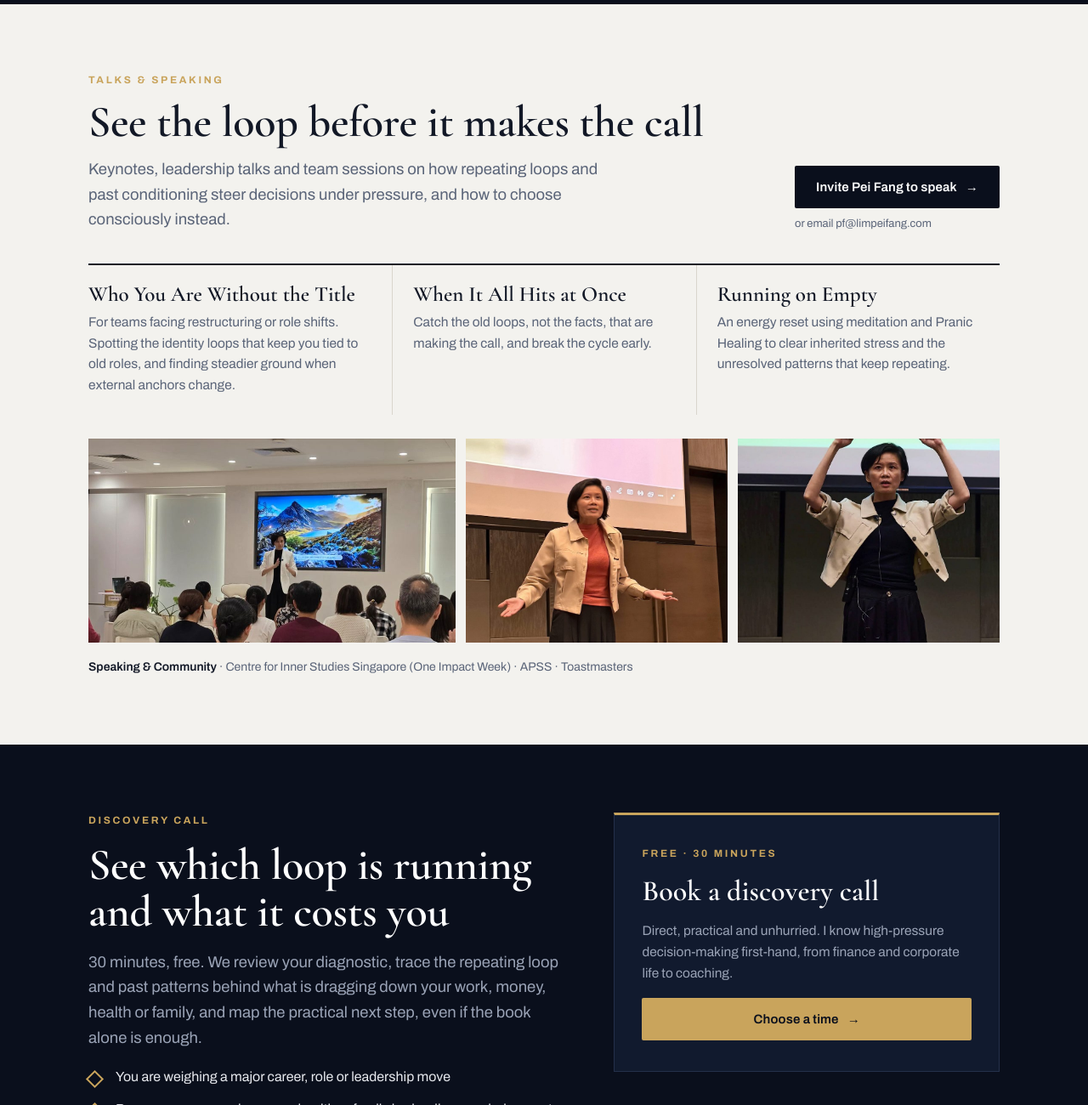
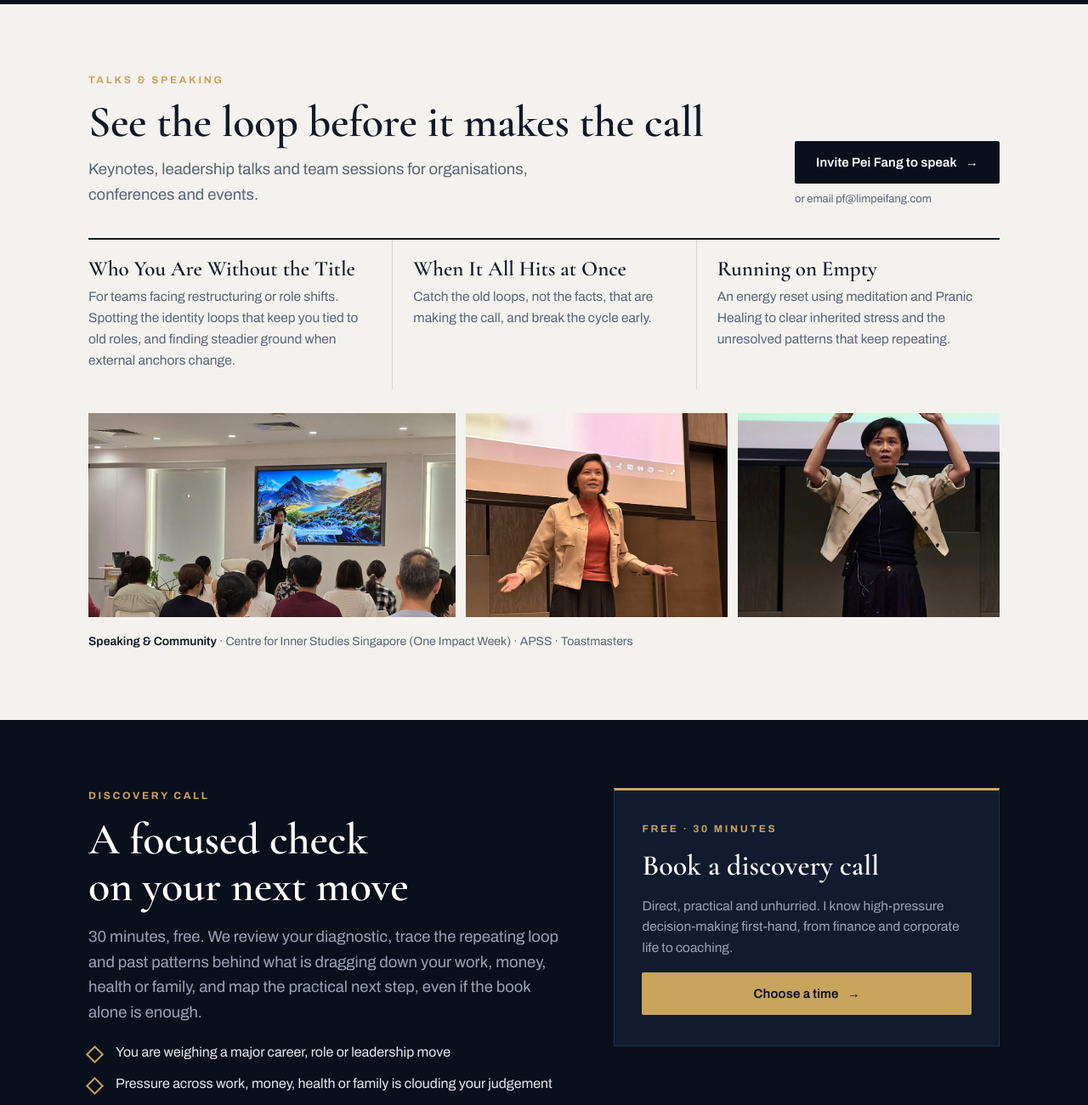
Before and after one commit to limp22f/limpeifang-site, a plain HTML site: page index.html in a window 1280 px wide. Shown: the part 2267-3567 px from the top of the page at 85% size. Drawn offline with nearby package versions, Linux system fonts and the light colour scheme.

Commit message:
Restore talks intro and discovery call headline
Co-Authored-By: Claude Opus 5.5 <noreply@anthropic.com>
Claude-Session: https://claude.ai/code/session_01Q7o2z4KXWt4MzrfkLSy1Gd

```diff
--- a/index.html
+++ b/index.html
@@ -722,7 +722,7 @@ footer{background:#070b15;color:var(--muted-dark);font-size:13.5px;padding:48px
       <div>
         <div class="eyebrow">Talks &amp; Speaking</div>
         <h2 class="h2">See the loop before it makes the call</h2>
-        <p class="lead">Keynotes, leadership talks and team sessions on how repeating loops and past conditioning steer decisions under pressure, and how to choose consciously instead.</p>
+        <p class="lead">Keynotes, leadership talks and team sessions for organisations, conferences and events.</p>
       </div>
       <div class="sp-cta">
         <a class="btn btn-navy" href="mailto:pf@limpeifang.com?subject=Speaking%20enquiry">Invite Pei Fang to speak <span class="arrow" aria-hidden="true">→</span></a>
@@ -750,7 +750,7 @@ footer{background:#070b15;color:var(--muted-dark);font-size:13.5px;padding:48px
   <div class="wrap coach1">
     <div>
       <div class="eyebrow">Discovery call</div>
-      <h2 class="h2" style="margin:14px 0 18px">See which loop is running and what it costs you</h2>
+      <h2 class="h2" style="margin:14px 0 18px">A focused check on your next move</h2>
       <p class="lead">30 minutes, free. We review your diagnostic, trace the repeating loop and past patterns behind what is dragging down your work, money, health or family, and map the practical next step, even if the book alone is enough.</p>
       <ul class="checks">
         <li>You are weighing a major career, role or leadership move</li>
```
